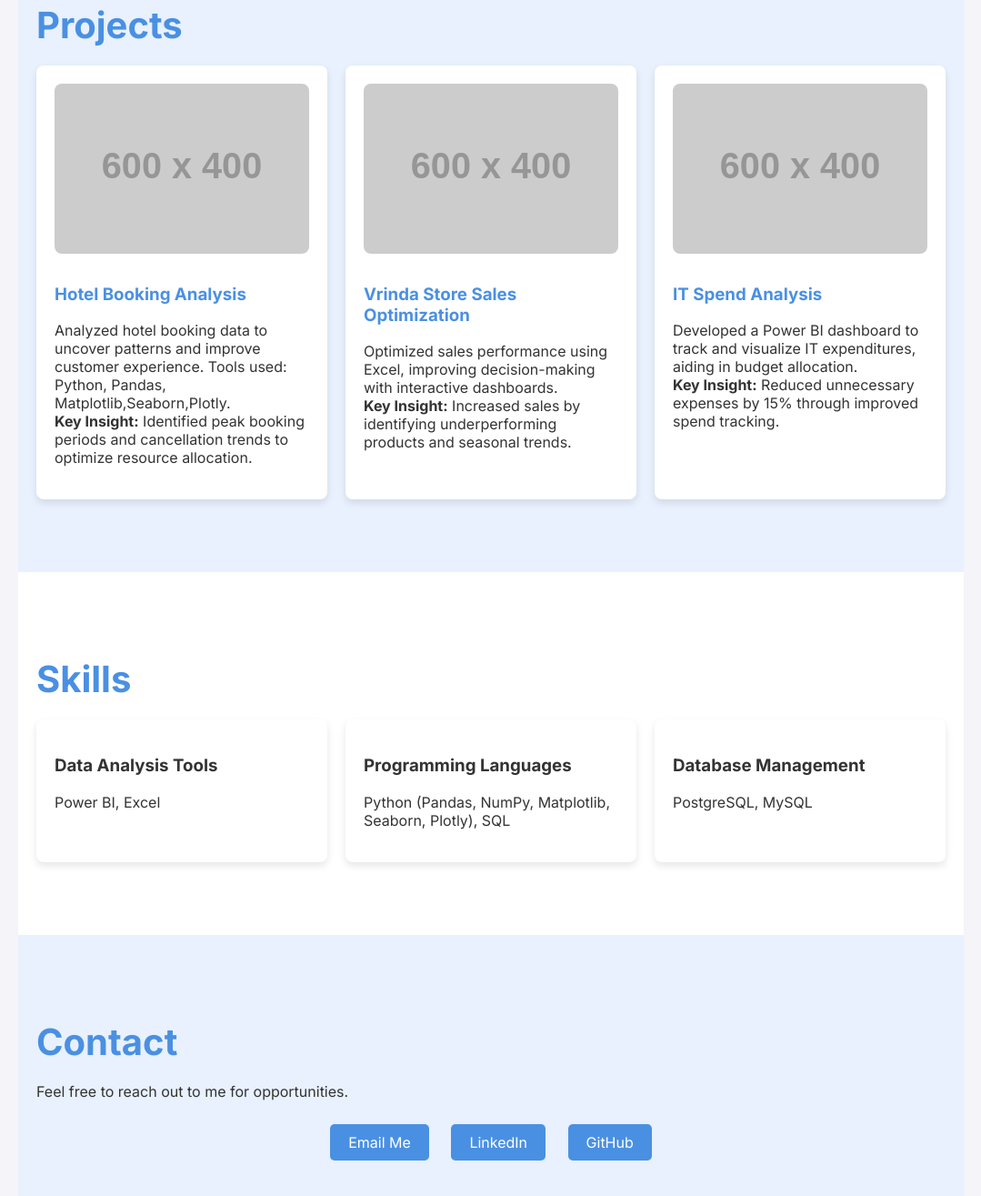
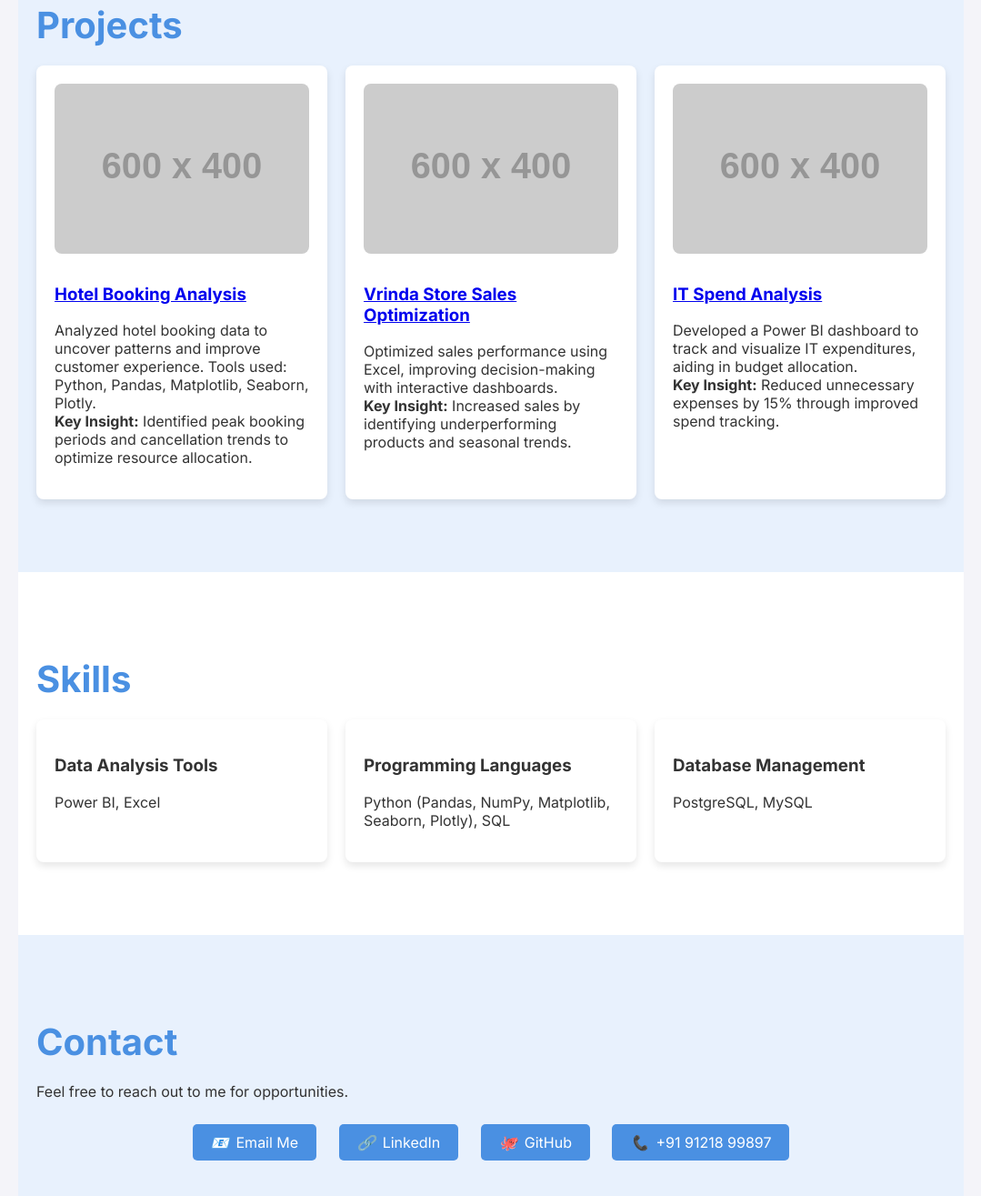
Before and after one commit to shaikmohammadgouse/portfolio, a plain HTML site: page index.html in a window 1280 px wide. Shown: the part 703-2018 px from the top of the page at 91% size, without its empty margins (100-1179 px from the left). Drawn offline with Linux system fonts and the light colour scheme; placeholder pictures from the web are drawn by us.

Commit message:
Update index.html

```diff
--- a/index.html
+++ b/index.html
@@ -15,11 +15,11 @@
       overflow-x: hidden;
     }
     header {
-      background-image: url('https://i.imgur.com/TzjmJXe.png'); /* Replace with your image URL */
+      background-image: url('https://i.imgur.com/TzjmJXe.png');
       background-size: cover;
       background-position: center;
       color: white;
-      padding: 100px 20px; /* Increased padding for better visibility */
+      padding: 100px 20px;
       text-align: center;
       animation: fadeIn 1s ease-in;
       position: relative;
@@ -31,7 +31,7 @@
       left: 0;
       right: 0;
       bottom: 0;
-      background-color: rgba(0, 0, 0, 0.5); /* Dark overlay for better text visibility */
+      background-color: rgba(0, 0, 0, 0.5);
       z-index: 1;
     }
     header h1, header p {
@@ -92,28 +92,22 @@
       text-align: center;
     }
     .contact a {
-      display: inline-block;
+      display: inline-flex;
+      align-items: center;
+      justify-content: center;
       margin: 10px;
       padding: 10px 20px;
       color: white;
       background-color: #4A90E2;
       text-decoration: none;
       border-radius: 5px;
+      transition: background-color 0.3s ease;
     }
     .contact a:hover {
       background-color: #357ABD;
     }
-    /* New styles for clickable projects */
-    .project a {
-      text-decoration: none;
-      color: inherit;
-    }
-    .project h3 {
-      color: #4A90E2;
-      transition: color 0.3s ease;
-    }
-    .project:hover h3 {
-      color: #357ABD;
+    .contact a i {
+      margin-right: 8px;
     }
     @keyframes fadeIn {
       from { opacity: 0; }
@@ -133,7 +127,7 @@
 
   <section id="about">
     <h2>About Me</h2>
-    <p>I am a aspiring Data Analyst with expertise in SQL, Python, Power BI, and Excel. I am passionate about analyzing data to derive actionable insights and solve business problems. With hands-on experience in real-world projects like Hotel Booking Analysis and IT Spend Analysis, I strive to help organizations make data-driven decisions.</p>
+    <p>I am an aspiring Data Analyst with expertise in SQL, Python, Power BI, and Excel. I am passionate about analyzing data to derive actionable insights and solve business problems. With hands-on experience in real-world projects like Hotel Booking Analysis and IT Spend Analysis, I strive to help organizations make data-driven decisions.</p>
   </section>
 
   <section id="projects">
@@ -144,7 +138,7 @@
           <img src="https://via.placeholder.com/600x400" alt="Hotel Booking Analysis">
           <h3>Hotel Booking Analysis</h3>
         </a>
-        <p>Analyzed hotel booking data to uncover patterns and improve customer experience. Tools used: Python, Pandas, Matplotlib,Seaborn,Plotly. <br> <strong>Key Insight:</strong> Identified peak booking periods and cancellation trends to optimize resource allocation.</p>
+        <p>Analyzed hotel booking data to uncover patterns and improve customer experience. Tools used: Python, Pandas, Matplotlib, Seaborn, Plotly. <br> <strong>Key Insight:</strong> Identified peak booking periods and cancellation trends to optimize resource allocation.</p>
       </div>
       <div class="project">
         <a href="https://github.com/shaikmohammadgouse/vrinda-store-data-analysis-using-excel" target="_blank">
@@ -185,9 +179,10 @@
     <h2>Contact</h2>
     <p>Feel free to reach out to me for opportunities.</p>
     <div class="contact">
-      <a href="mailto:gouseshaik563@gmail.com">Email Me</a>
-      <a href="https://www.linkedin.com/in/shaikmohammadgouse" target="_blank">LinkedIn</a>
-      <a href="https://github.com/shaikmohammadgouse" target="_blank">GitHub</a>
+      <a href="mailto:gouseshaik563@gmail.com"><i>📧</i> Email Me</a>
+      <a href="https://www.linkedin.com/in/shaikmohammadgouse" target="_blank"><i>🔗</i> LinkedIn</a>
+      <a href="https://github.com/shaikmohammadgouse" target="_blank"><i>🐙</i> GitHub</a>
+      <a href="tel:+919121899897"><i>📞</i> +91 91218 99897</a>
     </div>
   </section>
 </body>
```
